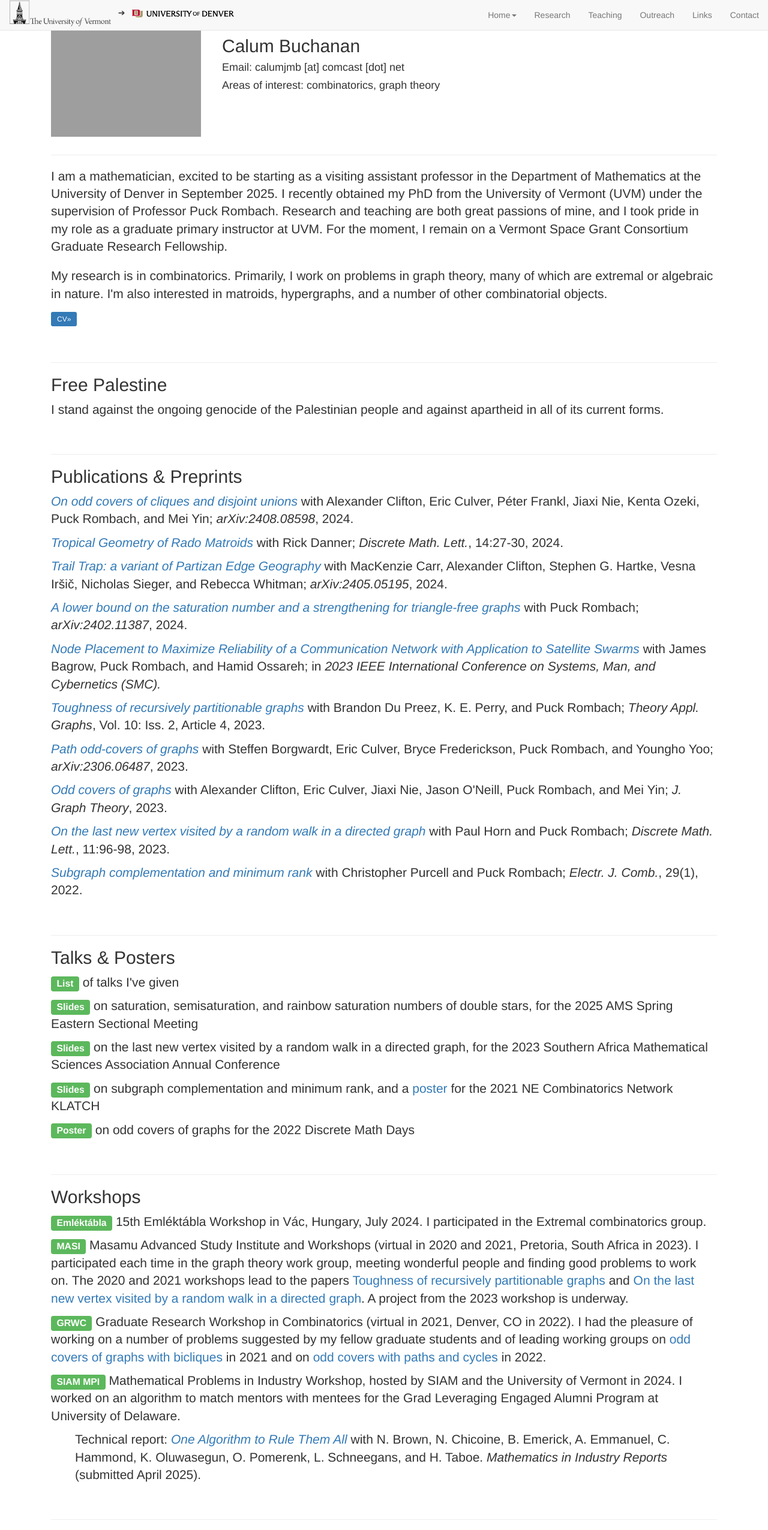
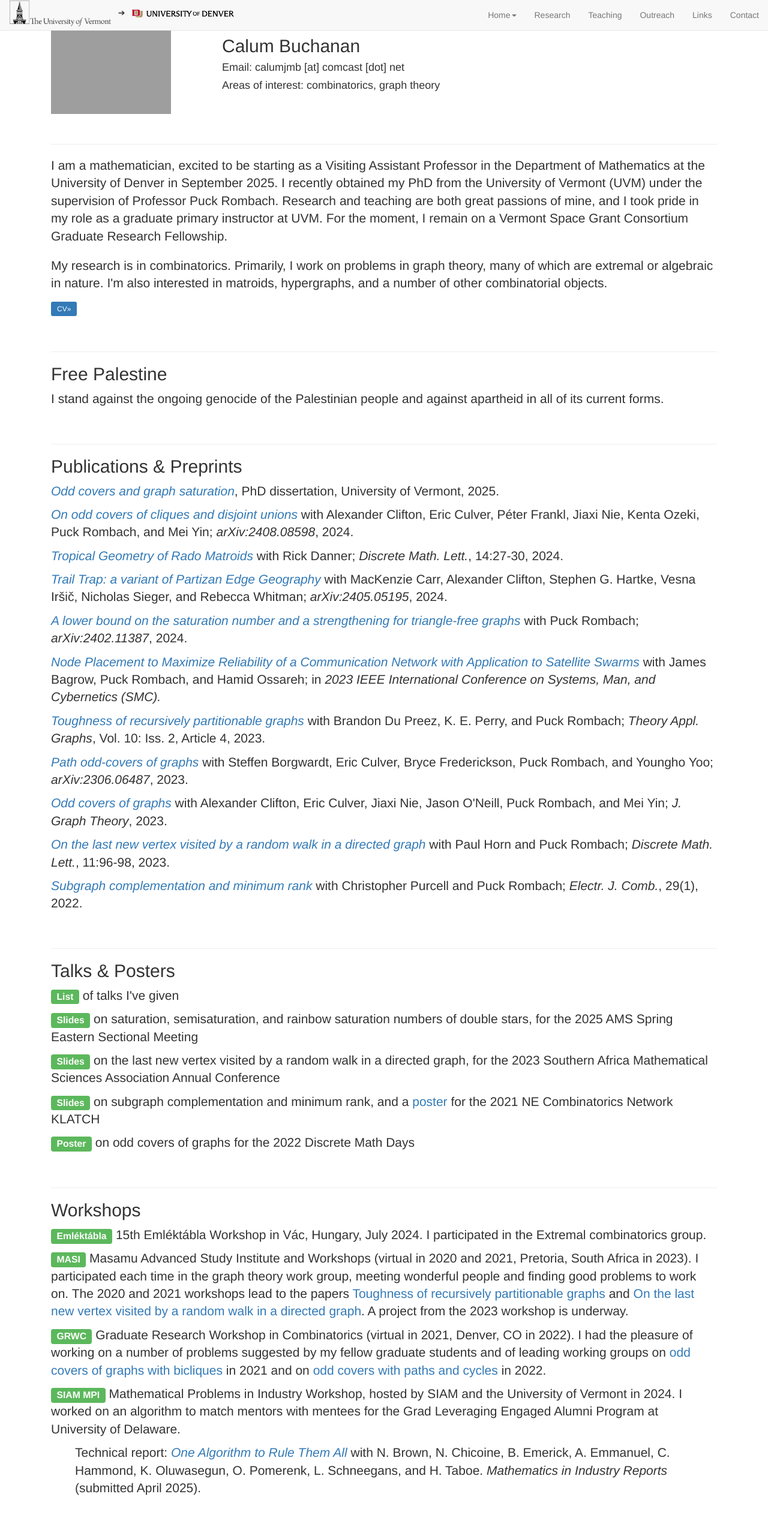
Before and after one commit to calum-buchanan/calum-buchanan.github.io, a plain HTML site: page index.html in a window 1280 px wide. Shown: the top 2551 px of the page at 60% size. Drawn offline with Linux system fonts and the light colour scheme; grey boxes are pictures that could not be loaded.

Commit message:
2025.05.28
Added dissertation and modified sections for mobile version

```diff
--- a/index.html
+++ b/index.html
@@ -75,35 +75,21 @@
                         <li class="page-scroll">
                             <a onclick="javascript:reset_menus();$('#tab-contact-content').show();" href="#contact">Contact</a>
                         </li>
-                        <!-- <li class="page-scroll">
-                            <a onclick="javascript:reset_menus();$('#bs-example-navbar-collapse-2').toggle();">
-                                <span class="glyphicon glyphicon-search"></span>
-                            </a>
-                        </li> -->
                     </ul>
                 </div><!-- /.navbar-collapse -->
 
-                <!-- search box submenu -->
-                <div class="collapse" id="bs-example-navbar-collapse-2">
-                    <gcse:search></gcse:search>
-                        </div>
 
             </div><!-- /.container-fluid -->
         </nav>
 
-        <section>
-            <!-- Place this tag where you want the search results to render -->
-            <gcse:searchresults-only></gcse:searchresults-only>
-                </section>
-
         <!-- Home Section -->
-        <section  name="home" id="home" style="margin-top:40px">
+        <section  name="home" id="home" style="margin-top:40px; margin-bottom:20px">
             <div class="container">
                 <div align="left" class="col-md-3">
                     <a target="_blank" href="images/headshot.jpg">
-                        <img id="mobile-img" src="images/headshot.jpg" width="250" border="0" alt=""></a>
+                        <img id="mobile-img" src="images/headshot.jpg" width="200" border="0" alt=""></a>
                 </div>
-                <div align="left" class="col-md-6">
+                <div align="left" class="col-md-6" style="margin-bottom:20px">
                     <h2>Calum Buchanan</h2>
 
                     <h4>
@@ -115,7 +101,6 @@
                 </div>
 
 
-                </i>
 
                 <!--<p><a href="#" class="btn btn-primary">More &raquo;</a></p>-->
                 <b class="expandshow" style="display:none;" id="tab-1">
@@ -135,14 +120,14 @@
                     <!--<h2>Welcome!</h2>-->
 
                     <b class="noshow" style="display:none;" id="tab-1">
-                        <button class="btn btn-default btn-lg btn-block" style="display: block; width: 100%;" onclick="javascript:$('#tab-intro-content').toggle();">Introduction <span class="glyphicon glyphicon-chevron-down"></span></button>
+                        <button class="btn btn-default btn-lg btn-block" style="display: block; width: 100%;" onclick="javascript:$('#tab-intro-content').toggle();">Introduction  <span class="glyphicon glyphicon-chevron-down"></span></button>
                     </b>
 
                     <div class="allshow" style="display:none;" id="tab-intro-content">
                         <hr class="star-primary">
 
                         <p class="lead">
-                        I am a mathematician, excited to be starting as a visiting assistant professor in the Department of Mathematics at the University of Denver in September 2025.
+                        I am a mathematician, excited to be starting as a Visiting Assistant Professor in the Department of Mathematics at the University of Denver in September 2025.
                         I recently obtained my PhD from the University of Vermont (UVM) under the supervision of Professor Puck Rombach.
                         Research and teaching are both great passions of mine, and I took pride in my role as a graduate primary instructor at UVM.
                         For the moment, I remain on a Vermont Space Grant Consortium Graduate Research Fellowship.
@@ -154,19 +139,23 @@
 
                         <p>
                         <a target="_blank" href="CV-latex/cv.pdf" class="btn-sm btn-primary">CV&raquo;</a>
+                        </p>
+
                     </div>
-
                 </div>
             </div>
         </section>
-
 
 
 		<!-- Statement -->
         <section  name="statement" id="statement">
             <div class="container lead">
                 <div style="text-align: left; margin-top:10px" class="col-md-12">
-                    <div class="allshow" style="display:none;" id="tab-talks-content">
+
+                    <b class="noshow" style="display:none;" id="tab-2">
+                        <button class="btn btn-default btn-lg btn-block"  style="display: block; width: 100%;" onclick="javascript:$('#tab-statement-content').toggle();">Statement  <span class="glyphicon glyphicon-chevron-down"></span></button>
+                    </b>
+                    <div class="allshow" style="display:none;" id="tab-statement-content">
                         <hr class="star-primary">
                         <h2>Free Palestine</h2>
 
@@ -185,16 +174,20 @@
             <div class="container lead">
                 <div style="text-align: left; margin-top:10px" class="col-md-12">
 
-                    <b class="noshow" style="display:none;" id="tab-2">
+                    <b class="noshow" style="display:none;" id="tab-3">
                         <button class="btn btn-default btn-lg btn-block"  style="display: block; width: 100%;" onclick="javascript:$('#tab-research-content').toggle();">Research  <span class="glyphicon glyphicon-chevron-down"></span></button>
                     </b>
-                    <div class="allshow" style="display:none;" id="tab-courses-content">
+                    <div class="allshow" style="display:none;" id="tab-research-content">
                         <hr class="star-primary">
                         <h2>Publications & Preprints</h2>
 
                         <p>
+                        <a target="_blank" href="papers/Buchanan_Dissertation_Published.pdf">
+                        <em>Odd covers and graph saturation</em></a>, PhD dissertation, University of Vermont, 2025.
+                        </p>
+
+                        <p>
                         <a target="_blank" href="https://doi.org/10.48550/arXiv.2408.08598"><em>On odd covers of cliques and disjoint unions</em></a> with Alexander Clifton, Eric Culver, Péter Frankl, Jiaxi Nie, Kenta Ozeki, Puck Rombach, and Mei Yin; <em>arXiv:2408.08598</em>, 2024.
-
                         </p>
 
                         <p>
@@ -232,19 +225,10 @@
                         <p>
                         <a target="_blank" href="https://doi.org/10.37236/10383"><em>Subgraph complementation and minimum rank</em></a> with Christopher Purcell and Puck Rombach; <em>Electr. J. Comb.</em>, 29(1), 2022.
                         </p>
-                    </div>
-                </div>
-            </div>
-        </section>
 
 
 
-		<!-- Talks Section -->
-        <section  name="talks" id="talks">
-            <div class="container lead">
-                <div style="text-align: left; margin-top:10px" class="col-md-12">
-                    <div class="allshow" style="display:none;" id="tab-talks-content">
-                        <hr class="star-primary">
+                        <hr class="star-primary" style="margin-top:60px">
                         <h2>Talks & Posters</h2>
 
                         <p>
@@ -272,18 +256,10 @@
                         <span class="label label-success"><a target="_blank" href="talks/Odd_Covers_Poster.pdf"><font color="white">Poster</font></a></span>
                         on odd covers of graphs for the 2022 Discrete Math Days
                         </p>
-                    </div>
-                </div>
-            </div>
-        </section>
 
 
-        <!-- Workshops Section -->
-        <section  name="workshops" id="workshops">
-            <div class="container lead">
-                <div style="text-align: left; margin-top:10px" class="col-md-12">
-                    <div class="allshow" style="display:none;" id="tab-talks-content">
-                        <hr class="star-primary">
+
+                        <hr class="star-primary" style="margin-top:60px">
                         <h2>Workshops</h2>
 
                         <p>
@@ -323,8 +299,8 @@
             <div class="container lead">
                 <div style="text-align: left; margin-top:10px" class="col-md-12">
 
-                    <b class="noshow" style="display:none;" id="tab-3">
-                        <button class="btn btn-default btn-lg btn-block"  style="display: block; width: 100%;" onclick="javascript:$('#tab-courses-content').toggle();">Courses  <span class="glyphicon glyphicon-chevron-down"></span></button>
+                    <b class="noshow" style="display:none;" id="tab-4">
+                        <button class="btn btn-default btn-lg btn-block"  style="display: block; width: 100%;" onclick="javascript:$('#tab-courses-content').toggle();">Teaching  <span class="glyphicon glyphicon-chevron-down"></span></button>
                     </b>
                     <div class="allshow" style="display:none;" id="tab-courses-content">
                         <hr class="star-primary">
@@ -355,7 +331,7 @@
             <div class="container lead">
                 <div style="text-align: left; margin-top:10px" class="col-md-12">
 
-                    <b class="noshow" style="display:none;" id="tab-6">
+                    <b class="noshow" style="display:none;" id="tab-5">
                         <button class="btn btn-default btn-lg btn-block"  style="display: block; width: 100%;" onclick="javascript:$('#tab-outreach-content').toggle();">Outreach  <span class="glyphicon glyphicon-chevron-down"></span></button>
                     </b>
 
@@ -386,7 +362,7 @@
             <div class="container lead">
                 <div style="text-align: left; margin-top:10px" class="col-md-12">
 
-                    <b class="noshow" style="display:none;" id="tab-7">
+                    <b class="noshow" style="display:none;" id="tab-6">
                         <button class="btn btn-default btn-lg btn-block"  style="display: block; width: 100%;" onclick="javascript:$('#tab-links-content').toggle();">Links  <span class="glyphicon glyphicon-chevron-down"></span></button>
                     </b>
 
@@ -408,7 +384,7 @@
              <div class="container lead">
                  <div style="text-align: left; margin-top:10px" class="col-md-12">
 
-                     <b class="noshow" style="display:none;" id="tab-5">
+                     <b class="noshow" style="display:none;" id="tab-7">
                          <button class="btn btn-default btn-lg btn-block"  style="display: block; width: 100%;" onclick="javascript:$('#tab-awards-content').toggle();">Awards  <span class="glyphicon glyphicon-chevron-down"></span></button>
                      </b>
                      <div class="allshow" style="display:none;" id="tab-awards-content">
@@ -439,7 +415,7 @@
 
 
 
-        <!-- Home Section -->
+        <!-- Contact Section -->
         <section  name="contact" id="contact">
             <div class="container lead">
                 <div style="text-align: left; margin-top:10px" class="col-md-12">
```
Also changed, not shown: 1 other file.
